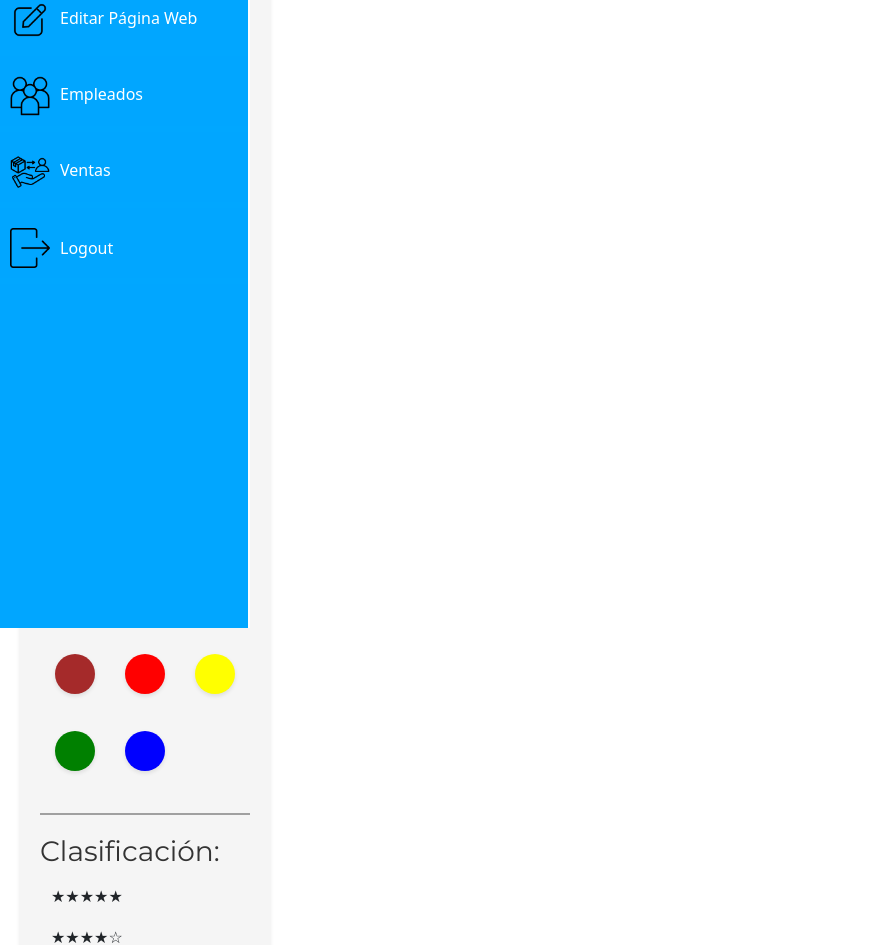
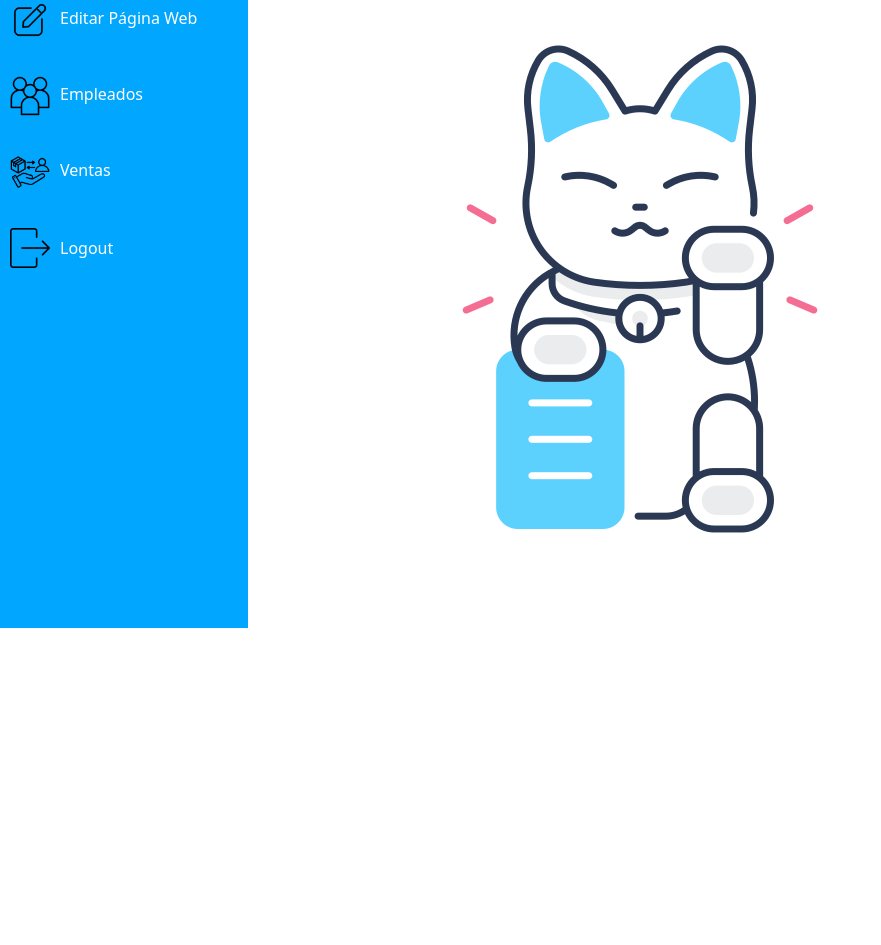
Before and after one commit to jairoaguilarts/AsiaImport, a React (Create React App) app: page /producto-filtro in a window 1280 px wide. Shown: the part 172-1117 px from the top of the page, without its empty margins (0-881 px from the left). After the commit the page ends 800 px from the top, so only its background shows below. Built offline with nearby package versions, Linux system fonts and the light colour scheme; no server answers; sample sign-in values are in the browser's storage; a web font is replaced by a local one.

Commit message:
Cambios para bisqueda y navbar

```diff
--- a/src/components/Admin_screens/GestionPW.js
+++ b/src/components/Admin_screens/GestionPW.js
@@ -87,7 +87,7 @@ const GestionPW = () => {
     try {
       const response = await fetch(
         "https://importasia-api.onrender.com/eliminarProducto?Modelo=" +
-        productoSeleccionado,
+          productoSeleccionado,
         {
           method: "DELETE",
           headers: {
@@ -117,8 +117,7 @@ const GestionPW = () => {
     window.scrollTo({ top: ref.current.offsetTop, behavior: "smooth" });
   };
 
-  const handleActualizar = () => {
-  };
+  const handleActualizar = () => {};
 
   const handleUploadImage = (event) => {
     const file = event.target.files[0];
@@ -157,6 +156,7 @@ const GestionPW = () => {
       mostrarAlerta("Error en la busqueda", "danger");
     }
   };
+
   return (
     <div className="gestion-wrapper">
       {/* Barra de navegación */}
--- a/src/components/Client_screens/ProductoFiltro.css
+++ b/src/components/Client_screens/ProductoFiltro.css
@@ -8,7 +8,7 @@
   margin-top: 0; /* Cambiado a 0 para que esté pegado arriba */
   margin-bottom: 150px; /* Provides space at the bottom */
   box-sizing: border-box; /* Includes padding in the width */
-    box-shadow: 0 2px 4px rgba(0,0,0,0.1);
+  box-shadow: 0 2px 4px rgba(0, 0, 0, 0.1);
   position: relative; /* Add this if you need to position your filter container within a specific parent element */
   left: 20px; /* Adjust this value to move the filter container more to the right */
 }
@@ -28,6 +28,16 @@
   margin-bottom: 20px;
   border-bottom: 2px solid #a0a0a0; /* Dark grey border for divider */
   padding-bottom: 20px; /* Add space between the content and the border */
+}
+
+.noproduct-found {
+  display: flex;
+  align-items: center;
+  justify-content: center; /* Centra horizontalmente */
+  height: 100vh; /* Usa el 100% de la altura de la ventana */
+  width: 100%; /* Usa el 100% del ancho disponible */
+  flex-direction: column;
+  overflow: visible;
 }
 
 .filter-section:last-child {
@@ -78,7 +88,7 @@
 
 /* You can use the ::before or ::after pseudo-elements to add a checkmark if desired */
 .checkbox.checked::after {
-    content: '';
+  content: "";
   display: block;
   width: 6px;
   height: 11px;
@@ -100,23 +110,20 @@
   border-radius: 50%;
   display: inline-block;
   margin: 10px; /* Adjust spacing around the circles */
-    box-shadow: 0 2px 4px rgba(0,0,0,0.1); /* Optional: adds a shadow for depth */
+  box-shadow: 0 2px 4px rgba(0, 0, 0, 0.1); /* Optional: adds a shadow for depth */
 }
-
-  /* Add to your audifonoFiltro.css */
-/* Add to your audifonoFiltro.css */
 
 /* Main layout styles */
 .main-container {
+  position: relative;
   display: flex;
   margin-bottom: auto;
 }
 
 /* Style for the product list */
 .product-list-container {
-    flex-grow: 1;
   margin-left: 250px;
-    margin-top: -1400px;
+  margin-top: -550px !important;
   padding-left: 20px; /* Or adjust to your preference */
 }
 
@@ -171,7 +178,7 @@
 }
 
 /* Button styles */
-.btn-add-to-cart{
+.btn-add-to-cart {
   display: block;
   margin-top: 10px;
   padding: 10px 33px;
@@ -194,7 +201,6 @@
   cursor: pointer;
 }
 
-
 /* Adjustments for spacing and responsive design */
 @media (max-width: 768px) {
   .main-container {
--- a/src/components/Client_screens/ProductoFiltro.js
+++ b/src/components/Client_screens/ProductoFiltro.js
@@ -2,6 +2,7 @@ import React, { useState, useEffect } from "react";
 import "./ProductoFiltro.css";
 import audifonosProduct1 from "../../assets/edifierPlus.png";
 import audifonosProduct2 from "../../assets/Srhythm.png";
+import originIcon from "../../assets/maneki-neko.png";
 import { useNavigate, useLocation } from "react-router-dom";
 
 const AudifonoFiltro = () => {
@@ -39,15 +40,22 @@ const AudifonoFiltro = () => {
     const fetchProducts = async () => {
       console.log("categoria: " + categoria);
       try {
-        const response = await fetch("http://localhost:3000/productosUser");
-        let data = await response.json();
-        console.log("antes del filtro" + data);
-        if (categoria) {
-          data = data.filter((product) => product.Categoria === categoria);
+        const response = await fetch(
+          `https://importasia-api.onrender.com/buscarProductoCategoria?Nombre=${categoria.trim()}`,
+          {
+            method: "GET",
+            headers: {
+              "Content-Type": "application/json",
+            },
           }
-        console.log("despues del filtro" + data);
+        );
+        const responseData = await response.json();
 
-        setProducts(data);
+        if (!response.ok) {
+          throw new Error(`Error: ${responseData.message || response.status}`);
+        } else {
+          setProducts(responseData);
+        }
       } catch (error) {
         console.error("Error al cargar los productos:", error);
       }
@@ -85,32 +93,17 @@ const AudifonoFiltro = () => {
 
   return (
     <div className="main-container">
+      {products.length === 0 ? (
+        <div className="noproduct-found">
+          <h1>No hay productos que coincidan con la búsqueda</h1>
+          <img src={originIcon} alt="gatito" />
+        </div>
+      ) : (
+        <>
           <div className="filter-container">
             <div className="filter-header">
               <h2>Filtros</h2>
               <button onClick={clearAllFilters}>Clear All</button>
-        </div>
-
-        <div className="filter-section">
-          <h3>Marcas:</h3>
-          {brands.map((brand) => (
-            <div
-              key={brand}
-              className={`filter-option ${
-                selectedBrands.includes(brand) ? "selected" : ""
-              }`}
-              onClick={() =>
-                toggleSelection(brand, selectedBrands, setSelectedBrands)
-              }
-            >
-              <span
-                className={`checkbox ${
-                  selectedBrands.includes(brand) ? "checked" : ""
-                }`}
-              ></span>
-              {brand}
-            </div>
-          ))}
             </div>
 
             <div className="filter-section">
@@ -124,57 +117,25 @@ const AudifonoFiltro = () => {
                   onClick={() => setSelectedSort(sort)}
                 >
                   <span
-                className={`checkbox ${selectedSort === sort ? "checked" : ""}`}
+                    className={`checkbox ${
+                      selectedSort === sort ? "checked" : ""
+                    }`}
                   ></span>
                   {sort}
                 </div>
               ))}
             </div>
 
-        <div className="filter-section">
-          <h3>Colores:</h3>
-          <div className="color-section">
-            {colors.map((color) => (
-              <div
-                key={color}
-                className={`color-option ${
-                  selectedColors.includes(color) ? "selected" : ""
-                }`}
-                onClick={() =>
-                  toggleSelection(color, selectedColors, setSelectedColors)
-                }
-              >
-                <span
-                  className="color-circle"
-                  style={{ backgroundColor: color }}
-                ></span>
-              </div>
-            ))}
-          </div>
+            {/* Otros bloques de filtro que puedas necesitar */}
           </div>
 
-        <div className="filter-section">
-          <h3>Clasificación:</h3>
-          {ratings.map((rating) => (
-            <div
-              key={rating}
-              className={`filter-option ${
-                selectedRating.includes(rating) ? "selected" : ""
-              }`}
-              onClick={() =>
-                toggleSelection(rating, selectedRating, setSelectedRating)
-              }
-            >
-              {"★".repeat(rating)}
-              {"☆".repeat(5 - rating)}
-            </div>
-          ))}
-        </div>
-      </div>
           <div className="product-list-container">
             {products.map((product, index) => (
               <div className="product-container" key={index}>
-            <button className="product-image-btn" onClick={handleProductClick}>
+                <button
+                  className="product-image-btn"
+                  onClick={handleProductClick}
+                >
                   <img src={product.ImagenID[0]} alt={product.Nombre} />
                 </button>
                 <div className="product-details">
@@ -190,6 +151,8 @@ const AudifonoFiltro = () => {
               </div>
             ))}
           </div>
+        </>
+      )}
     </div>
   );
 };
--- a/src/components/General_screens/Navibar.js
+++ b/src/components/General_screens/Navibar.js
@@ -19,6 +19,7 @@ import CobertoresImage from "../../assets/CobertoresCelular .png";
 import vidriosImage from "../../assets/VidriosCelular.png";
 import yeti from "../../assets/Yeti Fake.png";
 import Login from "./Login";
+import CustomAlert from "../Informative_screens/CustomAlert";
 import Carrito from "../Client_screens/Carrito";
 
 const Navibar = () => {
@@ -55,39 +56,10 @@ const Navibar = () => {
   const [showCategories, setShowCategories] = useState(true);
 
   const handleSearch = async () => {
-    // e.preventDefault();
-    // Implementa la lógica de búsqueda aquí, como enviar el término de búsqueda a una API o filtrar datos
     const buscar = {
       Nombre: busqueda.trim(),
     };
-
-    try {
-      if (busqueda === "") {
-        mostrarAlerta("No se ingresó ningún parametro", "danger");
-        return;
-      }
-      console.log("Busqueda ANTES:" + busqueda);
-      const response = await fetch(
-        `http://localhost:3000/buscarProducto2?Nombre=${busqueda.trim()}`,
-        {
-          method: "GET",
-          headers: {
-            "Content-Type": "application/json",
-          },
-        }
-      );
-      const responseData = await response.json();
-
-      if (!response.ok) {
-        throw new Error(`Error: ${responseData.message || response.status}`);
-      } else {
-        mostrarAlerta("Producto encontrado", "success");
-        setProducts(responseData);
-        setSearched(true);
-      }
-    } catch (error) {
-      mostrarAlerta("Error en la busqueda", "danger");
-    }
+    navigateToProductoFiltro(busqueda.trim());
   };
 
   const [dropdown, setDropdown] = useState(false);
@@ -117,6 +89,7 @@ const Navibar = () => {
       setActive(false);
     }
   });
+
   return (
     <div>
       <div className={`navbar ${searchOpen ? "search-active" : ""}`}>
@@ -137,14 +110,20 @@ const Navibar = () => {
         <div className="search-wrapper">
           <form
             className={`search-container ${searchOpen ? "search-open" : ""}`}
-            onSubmit={handleSearch}
+            onDoubleClick={handleSearch}
           >
             <input
               type="text"
               className="search-box"
               placeholder="Buscar..."
-              value={searchTerm}
-              onChange={(e) => setSearchTerm(e.target.value)}
+              value={busqueda}
+              onChange={(e) => setBusqueda(e.target.value)}
+              onKeyDown={(e) => {
+                if (e.key === "Enter") {
+                  e.preventDefault(); // Prevenir comportamiento por defecto del form
+                  handleSearch();
+                }
+              }}
             />
           </form>
           <button
@@ -155,6 +134,14 @@ const Navibar = () => {
             <img src={searchIcon} alt="Buscar" />
           </button>
         </div>
+        {showAlert && (
+          <CustomAlert
+            className="alerta"
+            message={alertMessage}
+            variant={alertVariant}
+            onClose={() => setShowAlert(false)}
+          />
+        )}
 
         {/* Contenedor para los íconos de usuario y carrito */}
         <div className="icon-container">
```
Lines whose indentation alone changed are shown as unchanged.
